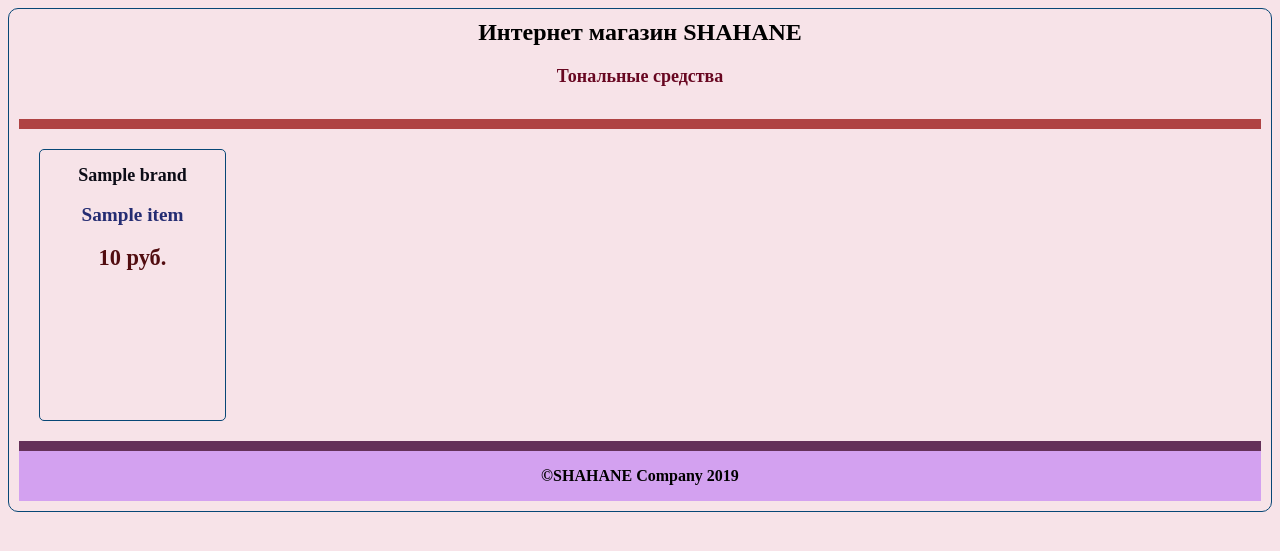
After one commit to shagane/FirstProject, a Flask app: template HTML-first-steps/templates/tint.html in a window 1280 px wide. The commit adds this page. Shown: the top 551 px of the page. Run offline with Flask 2, Linux system fonts and the light colour scheme; the template is opened without the code that fills it: most values are stand-ins (such as "Sample title", 1, 10 or a date in 2020); parts of the project's set-up code (start-up, migrations or seed data) failed here and were passed over.

Commit message:
Full DataBase added Tint page with  external css added

```diff
--- a/HTML-first-steps/app.py
+++ b/HTML-first-steps/app.py
@@ -1,9 +1,27 @@
 from flask import Flask, render_template
+from flask_sqlalchemy import SQLAlchemy
+from sqlalchemy.ext.automap import automap_base
+
 app = Flask(__name__)
+app.config['SQLALCHEMY_DATABASE_URI'] = 'sqlite:///d:\\Shagane\\Makeup_items.db'
+db = SQLAlchemy(app)
+
+# Makeup_items = db.Table('Makeup_items', db.metadata, autoload=True, autoload_with=db.engine)
+# db.session.query(Makeup_items).all()   нужно дописать в функции которой нужно вызвать базу данных
+# этот код позволяет связать существующую БД, но не позволяет ее изменять
+
+Base = automap_base()
+Base.prepare(db.engine, reflect=True)
+Makeup_items_class = Base.classes.Makeup_items
 
 @app.route("/")
 def main():
     return render_template('index.html')
 
+@app.route('/tint')
+def showTints():
+    all_items = db.session.query(Makeup_items_class).all()
+    return render_template('tint.html', all_items=all_items)
+
 if __name__ == "__main__":
     app.run()
--- /dev/null
+++ b/HTML-first-steps/static/style.css
@@ -0,0 +1,21 @@
+body{ background: #f7e3e8;}
+
+#wrap{margin:0px auto 0px;padding:10px;border:1px solid #074776;border-radius:10px;
+  -moz-border-radius:10px;width: auto;}
+#header {height:100px;border-bottom:10px solid #af4343;}
+h2 {margin-top:0px; text-align: center;}
+#header p {color: #680721; text-align: center; font-size: large; font-weight: bold;}
+
+footer{height:50px;border-top:10px solid #643159;clear:both; text-align: center;
+  font-weight: bolder; background-color: #d3a1f0;}
+
+#content {border-right:1px;width:auto;float:left;}
+
+#tovar {margin:0px;padding:0px}
+#tovar li{border:1px solid #074776;border-radius:5px;-moz-border-radius:5px;float:left;
+	width:165px;padding:10px;margin:20px;height:250px;cursor:move;list-style:none;}
+li {list-style:none}
+
+#brand {text-align: center; margin-top:5px; color: #0c0c16; font-size: large; font-weight: bold;}
+#title {text-align:center;margin-top:5px;color:#242c72;font-size:1.2em;font-weight:bold;}
+#price {text-align:center;margin-top:5px;color:#520d10;font-size:1.4em;font-weight:bold;}
--- a/HTML-first-steps/templates/index.html
+++ b/HTML-first-steps/templates/index.html
@@ -10,8 +10,6 @@
           выставить базовые настройки для корректного отображения сайта на мобильных устройствах.-->
 
         <link rel="stylesheet" href="https://stackpath.bootstrapcdn.com/bootstrap/4.4.1/css/bootstrap.min.css" integrity="sha384-Vkoo8x4CGsO3+Hhxv8T/Q5PaXtkKtu6ug5TOeNV6gBiFeWPGFN9MuhOf23Q9Ifjh" crossorigin="anonymous">
-
-        <link href="http://getbootstrap.com/examples/jumbotron-narrow/jumbotron-narrow.css" rel="stylesheet">
 
     </head>
     <body>
--- /dev/null
+++ b/HTML-first-steps/templates/tint.html
@@ -0,0 +1,37 @@
+<!DOCTYPE html>
+<html lang="ru">
+	<head>
+		<title>Тоналки</title>
+		<meta charset="utf-8"/>
+		<meta http-equiv="X-UA-Compatible" content="IE-edge"/>
+		<meta name="viewpoint" content="width=device-width, initial-scale=1, shrink-to-fit=no"/>
+		<link rel="stylesheet" type="text/css" href= "{{ url_for('static', filename='style.css') }}" >
+
+	</head>
+
+	<body>
+		<div id="wrap">
+			<div id="header">
+			<h2>Интернет магазин SHAHANE</h2>
+			<p>Тональные средства</p>
+			</div>
+			<div id="content">
+				<ul id="tovar">
+				{% for item in all_items %}
+				<li>
+				<!-- <img src="images/<?=$item['img'];?>"> -->
+				<p id="brand"> {{item.Brand}} </p>
+				<p id="title"> {{item.Product_name}} </p>
+				<p id="price"> {{item.Price}} руб.</p>
+				</li>
+				{% endfor %}
+				</ul>
+			</div>
+
+		<footer class="footer">
+			<p>&copy;SHAHANE Company 2019</p>
+		</footer>
+
+		</div>
+	</body>
+</html>
```
Also changed, not shown: HTML-first-steps/html-filter.py (+13 -11 lines), HTML-first-steps/templates/style.css (added, +22 -0 lines).
